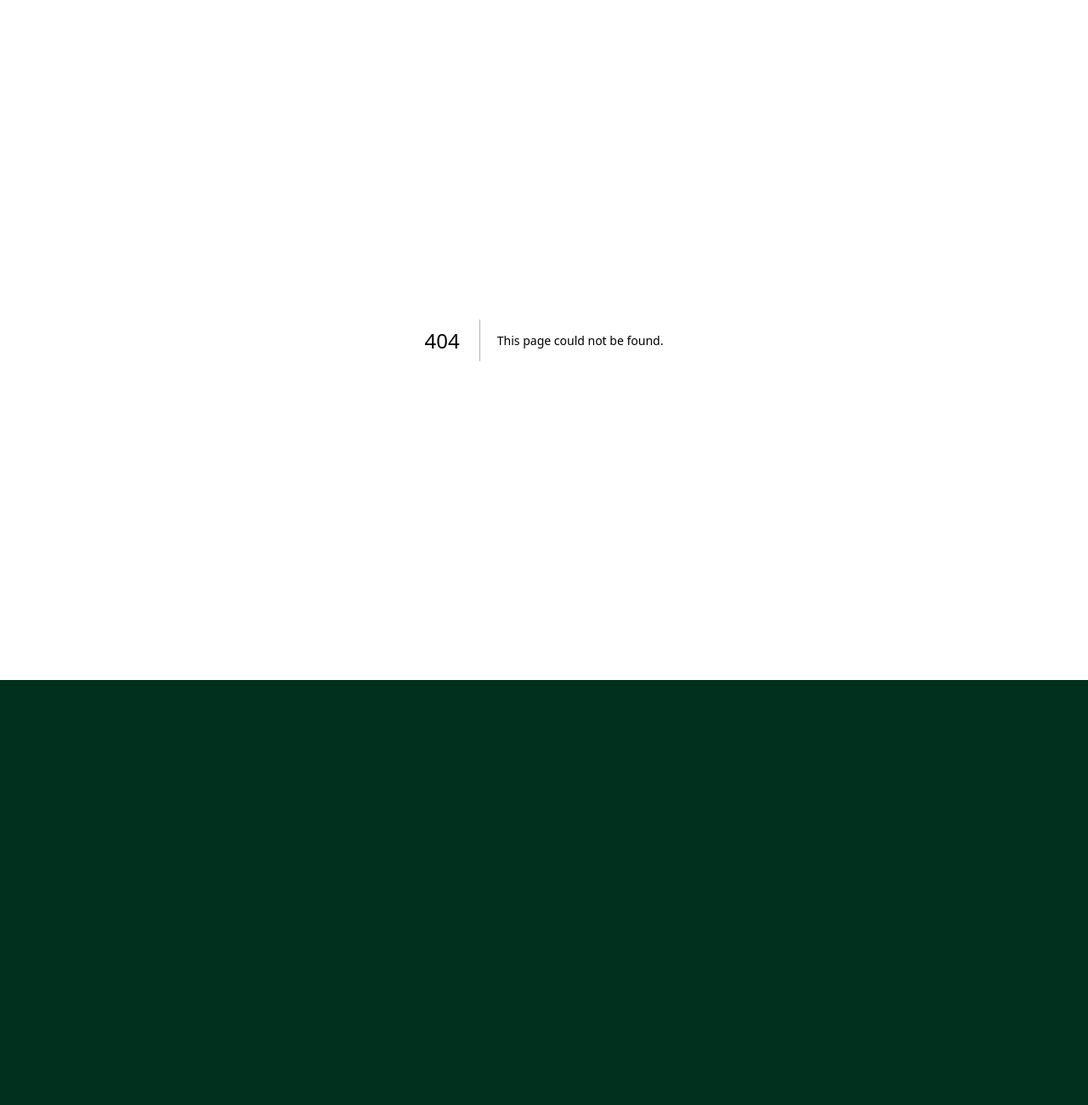
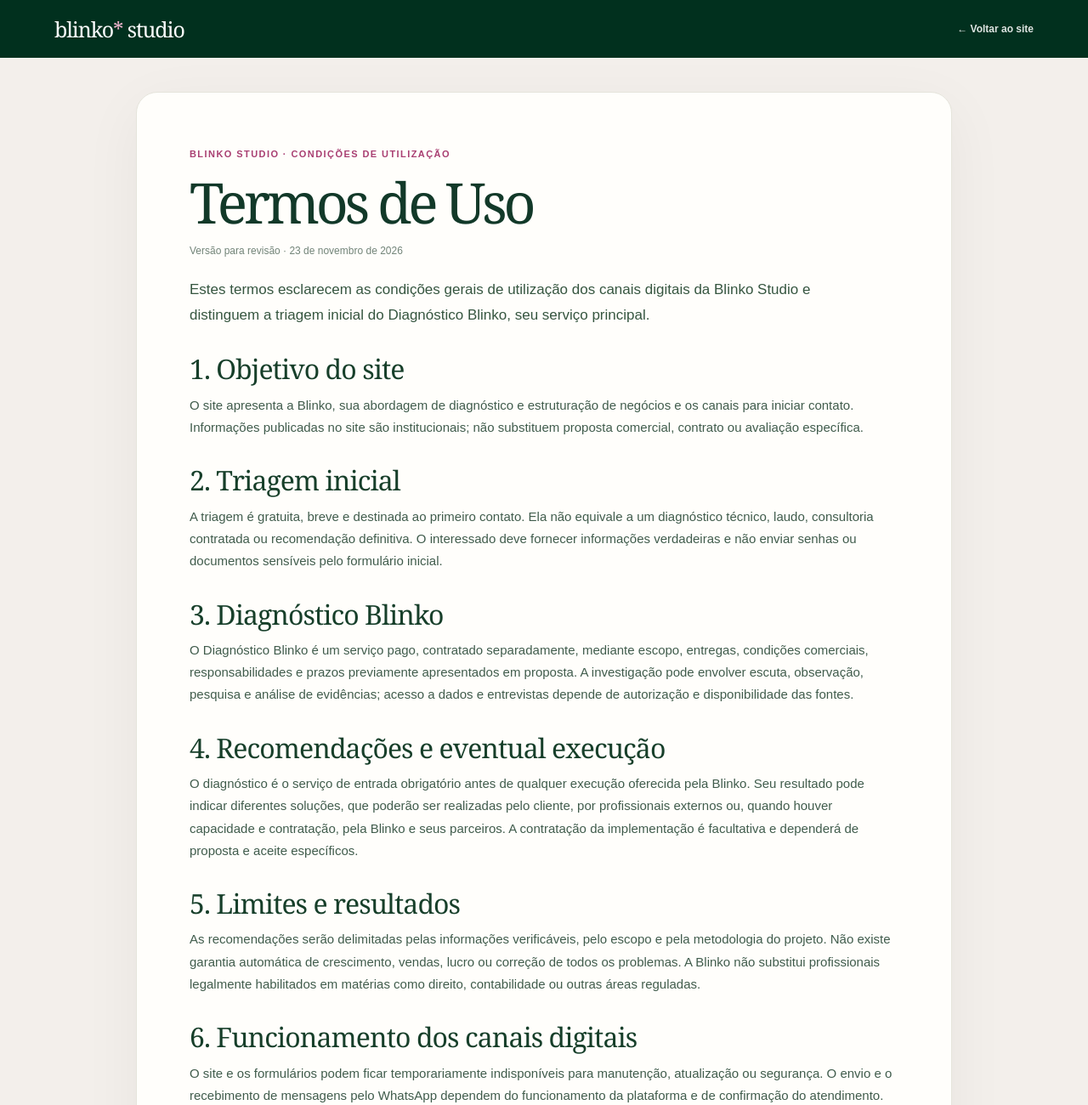
Before and after one commit to leleca7/blinko, a Next.js app: page /termos-de-uso in a window 1280 px wide. Before the commit this address had no page. Shown: the top 1300 px of the page at 85% size. Before the commit the page ends 800 px from the top, so only its background shows below. Built offline with nearby package versions, Linux system fonts and the light colour scheme.

Commit message:
feat(lgpd): termos do site com triagem gratuita e diagnóstico contratado

```diff
--- /dev/null
+++ b/app/termos-de-uso/page.tsx
@@ -0,0 +1,43 @@
+import type { Metadata } from "next";
+import Link from "next/link";
+import styles from "../legal.module.css";
+
+const CONTACT = "https://wa.me/5571920027233?text=" + encodeURIComponent("Olá, gostaria de esclarecer uma dúvida sobre os termos de uso da Blinko.");
+export const metadata: Metadata = {
+ title:"Termos de Uso | Blinko Studio",
+ description:"Condições gerais de uso do site, da triagem e de contratação do Diagnóstico Blinko.",
+ robots:{index:false,follow:true},
+};
+
+export default function TermosUso() {
+ return <div className={styles.page}>
+  <header className={styles.top}><Link className={styles.brand} href="/">blinko<span>*</span> studio</Link><Link className={styles.back} href="/">← Voltar ao site</Link></header>
+  <main className={styles.main}>
+   <span className={styles.eyebrow}>Blinko Studio · Condições de utilização</span>
+   <h1>Termos de Uso</h1>
+   <p className={styles.updated}>Versão para revisão · 23 de novembro de 2026</p>
+   <p className={styles.lede}>Estes termos esclarecem as condições gerais de utilização dos canais digitais da Blinko Studio e distinguem a triagem inicial do Diagnóstico Blinko, seu serviço principal.</p>
+   <h2>1. Objetivo do site</h2>
+   <p>O site apresenta a Blinko, sua abordagem de diagnóstico e estruturação de negócios e os canais para iniciar contato. Informações publicadas no site são institucionais; não substituem proposta comercial, contrato ou avaliação específica.</p>
+   <h2>2. Triagem inicial</h2>
+   <p>A triagem é gratuita, breve e destinada ao primeiro contato. Ela não equivale a um diagnóstico técnico, laudo, consultoria contratada ou recomendação definitiva. O interessado deve fornecer informações verdadeiras e não enviar senhas ou documentos sensíveis pelo formulário inicial.</p>
+   <h2>3. Diagnóstico Blinko</h2>
+   <p>O Diagnóstico Blinko é um serviço pago, contratado separadamente, mediante escopo, entregas, condições comerciais, responsabilidades e prazos previamente apresentados em proposta. A investigação pode envolver escuta, observação, pesquisa e análise de evidências; acesso a dados e entrevistas depende de autorização e disponibilidade das fontes.</p>
+   <h2>4. Recomendações e eventual execução</h2>
+   <p>O diagnóstico é o serviço de entrada obrigatório antes de qualquer execução oferecida pela Blinko. Seu resultado pode indicar diferentes soluções, que poderão ser realizadas pelo cliente, por profissionais externos ou, quando houver capacidade e contratação, pela Blinko e seus parceiros. A contratação da implementação é facultativa e dependerá de proposta e aceite específicos.</p>
+   <h2>5. Limites e resultados</h2>
+   <p>As recomendações serão delimitadas pelas informações verificáveis, pelo escopo e pela metodologia do projeto. Não existe garantia automática de crescimento, vendas, lucro ou correção de todos os problemas. A Blinko não substitui profissionais legalmente habilitados em matérias como direito, contabilidade ou outras áreas reguladas.</p>
+   <h2>6. Funcionamento dos canais digitais</h2>
+   <p>O site e os formulários podem ficar temporariamente indisponíveis para manutenção, atualização ou segurança. O envio e o recebimento de mensagens pelo WhatsApp dependem do funcionamento da plataforma e de confirmação do atendimento. Abrir o WhatsApp não significa que uma mensagem foi enviada.</p>
+   <h2>7. Privacidade e segurança</h2>
+   <p>O tratamento de informações pessoais segue a <Link href="/privacidade">Política de Privacidade</Link> e as orientações de <Link href="/solicitacoes-de-dados">Solicitações de Dados</Link>. É proibido utilizar o site para envio automatizado abusivo, inserção de código malicioso, tentativa de acesso indevido ou qualquer interferência na operação.</p>
+   <h2>8. Conteúdos e uso da marca</h2>
+   <p>Textos, elementos visuais e materiais institucionais são apresentados para conhecimento do público. A utilização ou reprodução por terceiros não deve sugerir autorização, parceria ou responsabilidade da Blinko sem acordo correspondente.</p>
+   <h2>9. Contato e atualizações</h2>
+   <p>Para informações gerais, dúvidas sobre o diagnóstico ou esclarecimentos sobre estes termos, contate a Blinko pelo WhatsApp comercial: <a href={CONTACT} target="_blank" rel="noopener noreferrer">+55 (71) 92002-7233</a>. Os termos poderão ser revisados para refletir mudanças efetivas nos serviços e na legislação.</p>
+   <p className={styles.note}>Versão preliminar de revisão. As condições definitivas de contratação devem constar de proposta e contrato próprios; estes termos não substituem a revisão jurídica.</p>
+   <a className={styles.contact} href={CONTACT} target="_blank" rel="noopener noreferrer">Falar com a Blinko ↗</a>
+  </main>
+  <footer className={styles.footer}><span>Blinko Studio · Diagnóstico antes da solução</span><nav className={styles.links}><Link href="/">Início</Link><Link href="/privacidade">Privacidade</Link><Link href="/termos-de-uso">Termos</Link><Link href="/solicitacoes-de-dados">Solicitações de dados</Link></nav></footer>
+ </div>
+}
```
